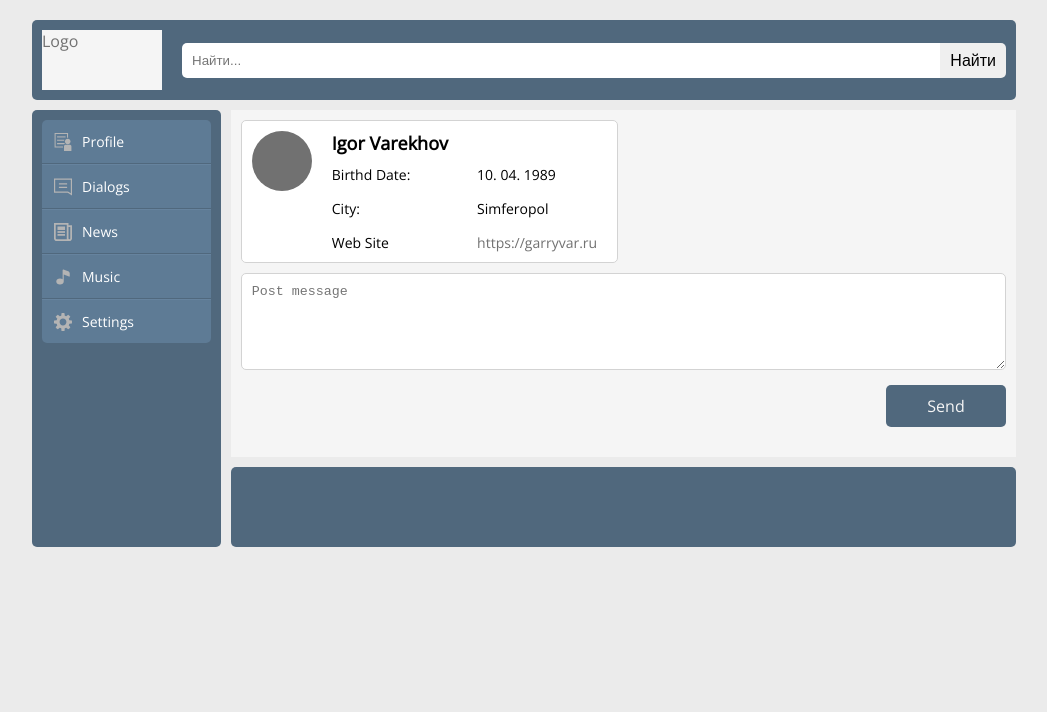
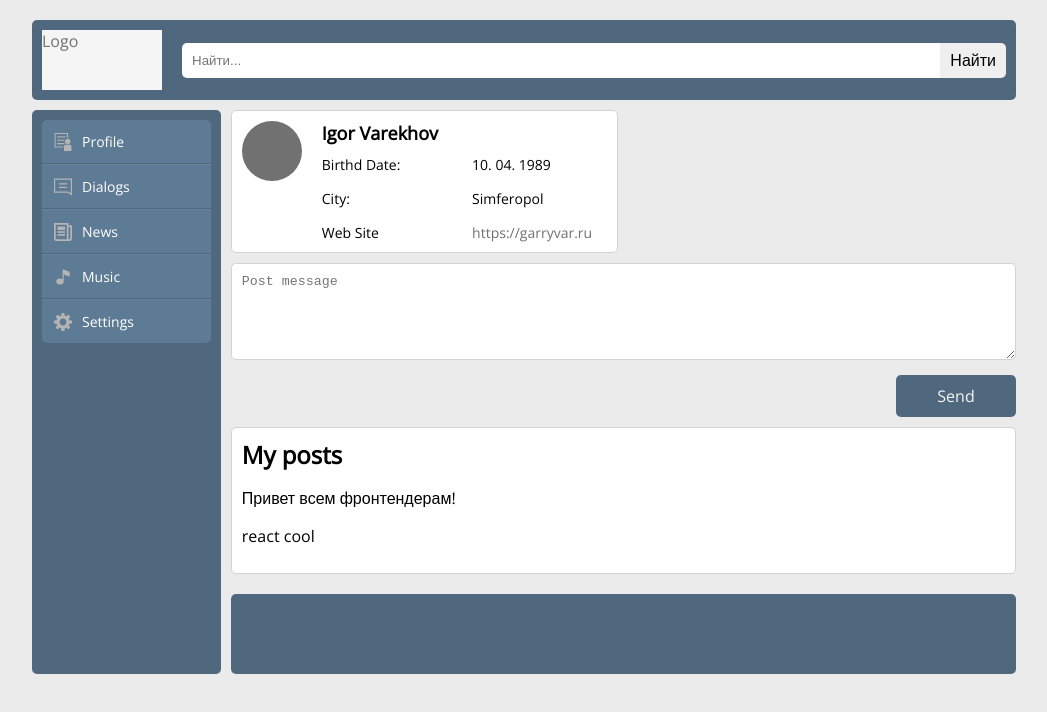
Before and after one commit to GarryVar/social-app-react, a React (Create React App) app: page /profile in a window 1280 px wide. Shown: the top 712 px of the page, without its empty margins (116-1163 px from the left). Built offline with nearby package versions, Linux system fonts and the light colour scheme.

Commit message:
Refactored

```diff
--- a/src/App.jsx
+++ b/src/App.jsx
@@ -20,7 +20,7 @@ const App = () => {
     <BrowserRouter>
       <div className={style.App}>
         <div className={style.container}>
-          <div className="social-wrapper">
+          <div className={style.wrapper}>
             <Header />
             <Aside data={links} />
 
--- a/src/App.module.css
+++ b/src/App.module.css
@@ -2,17 +2,37 @@
     padding-top: 20px;
     padding-bottom: 20px;
 }
+
 .container {
     padding-left: 10px;
     padding-right: 10px;
+    width: auto;
+}
 
-  width: auto;
+.wrapper {
+    display: grid;
+    gap: 10px;
+    grid-template-columns: 1fr min-content;
+    grid-template-rows: 80px 1fr 80px;
+    grid-template-areas: "header aside" "content content" "footer footer";
+    min-height: 400px;
+}
+
+@media(min-width: 648px) {
+    .wrapper {
+        grid-template-columns: repeat(2, 1fr);
+    }
 }
 
 @media(min-width: 768px) {
     .container {
         padding-left: 20px;
         padding-right: 20px;
+    }
+    .wrapper {
+        grid-template-columns: repeat(5, 1fr);
+        grid-template-rows: min-content 1fr 80px;
+        grid-template-areas: "header header header header header" "aside content content content content" "aside footer footer footer footer";
     }
 }
 
--- a/src/components/social-app/Content/Content.module.css
+++ b/src/components/social-app/Content/Content.module.css
@@ -4,9 +4,9 @@
 }
 
 .inner {
-  padding: var(--gap-inner);
+    /* padding: var(--gap-inner); */
     height: 100%;
-  background-color: var(--content-bg-color);
+    /* background-color: var(--content-bg-color); */
 }
 
 @keyframes gradient {
--- /dev/null
+++ b/src/components/social-app/Dialogs/DialogItem/DialogItem.jsx
@@ -0,0 +1,12 @@
+import { Link } from 'react-router-dom';
+import style from '../Dialogs.module.css';
+
+const DialogItem = ({ id, name }) => {
+  return (
+    <li className={style.dialog}>
+      <Link to={`/dialogs/${id}`}>{name}</Link>
+    </li >
+  )
+}
+
+export default DialogItem;
--- a/src/components/social-app/Dialogs/Dialogs.jsx
+++ b/src/components/social-app/Dialogs/Dialogs.jsx
@@ -1,37 +1,37 @@
 import style from './Dialogs.module.css';
-import { Link } from 'react-router-dom';
-
-const DialogItem = ({ id, name }) => {
-  return (
-    <li className={style.dialog}>
-      <Link to={`/dialogs/${id}`}>{name}</Link>
-    </li >
-  )
-}
-
-
-const Message = ({ value }) => {
-  return (
-    <div className={style.messag}>{value}</div>
-  )
-}
+import DialogItem from './DialogItem/DialogItem';
+import Message from './Message/Message';
 
 
 const Dialogs = () => {
+
+  let dialogs = [
+    { name: "Димон", id: 1 },
+    { name: "Игорь", id: 2 },
+    { name: "Артём", id: 3 },
+    { name: "Саша", id: 4 },
+    { name: "Андрей", id: 5 },
+  ]
+
+  let messages = [
+    { id: 1, message: 'Привет!' },
+    { id: 2, message: 'Здаров ! как ты?' },
+    { id: 3, message: 'Чё делаешь?' },
+    { id: 4, message: 'Вот и я всенм пирвет!' },
+    { id: 5, message: 'И тебе не хворать =)' },
+  ]
+
+
   return (
     <div className={style.dialogs}>
       <ul className={style.dialogsList}>
-        <DialogItem name="Димон" id="1" />
-        <DialogItem name="Игорь" id="2" />
-        <DialogItem name="Артём" id="2" />
-        <DialogItem name="Саша" id="3" />
+        {dialogs
+          .map(d => <DialogItem name={d.name} id={d.id} />)}
       </ul>
 
       <ul className={style.dialogsMessages}>
-        <Message value={'Привет всем!!'} />
-        <Message value={'Здарова'} />
-        <Message value={'Как дела?'} />
-        <Message value={'Все норм'} />
+        {messages
+          .map(m => <Message value={m.message} />)}
       </ul>
 
     </div>
--- a/src/components/social-app/Dialogs/Dialogs.module.css
+++ b/src/components/social-app/Dialogs/Dialogs.module.css
@@ -2,6 +2,10 @@
     display: grid;
     gap: 20px;
     grid-template-columns: 180px 1fr;
+    padding: var(--gap-inner);
+    background-color: white;
+    border-radius: var(--radius-sm);
+    border: 1px solid lightgray;
 }
 
 .dialogsList {
--- /dev/null
+++ b/src/components/social-app/Dialogs/Message/Message.jsx
@@ -0,0 +1,9 @@
+import style from '../Dialogs.module.css';
+
+const Message = ({ value }) => {
+  return (
+    <div className={style.message}>{value}</div>
+  )
+}
+
+export default Message;
--- /dev/null
+++ b/src/components/social-app/Profile/MyPosts/MyPosts.jsx
@@ -0,0 +1,20 @@
+import PostItem from '../PostItem/PostItem';
+import style from '../Profile.module.css';
+
+const MyPosts = () => {
+  let posts = [
+    { id: 1, message: 'Привет всем фронтендерам!' },
+    { id: 2, message: 'react cool' },
+  ]
+
+  return (
+    <section className={style.posts}>
+      <h2>My posts</h2>
+      <ul className={style.list}>
+        {posts.map(m => <PostItem message={m.message} />)}
+      </ul>
+    </section>
+  )
+}
+
+export default MyPosts;
--- /dev/null
+++ b/src/components/social-app/Profile/PostItem/PostItem.jsx
@@ -0,0 +1,9 @@
+const PostItem = ({ message }) => {
+  return (
+    <>
+      <p>{message}</p>
+    </>
+  )
+}
+
+export default PostItem;
--- a/src/components/social-app/Profile/Profile.jsx
+++ b/src/components/social-app/Profile/Profile.jsx
@@ -2,6 +2,7 @@ import style from './Profile.module.css';
 import MessageForm from './../MessageForm/MessaageForm';
 import User from './../Vidget/VidgetContent/User';
 import Vidget from '../Vidget/Vidget';
+import MyPosts from './MyPosts/MyPosts';
 
 const Profile = () => {
   return (
@@ -14,9 +15,11 @@ const Profile = () => {
           <Vidget data={<User />} />
         </div>
 
+
         {/* Footer */}
         <div className="footer">
           <MessageForm />
+          <MyPosts />
         </div>
       </div>
     </div>
--- a/src/components/social-app/Profile/Profile.module.css
+++ b/src/components/social-app/Profile/Profile.module.css
@@ -15,7 +15,6 @@
     gap: 10px;
     grid-template-columns: 20px 1fr;
     align-items: center;
-
     padding: 8px;
     border-radius: var(--radius-sm);
     color: var(--content-bg-color);
@@ -39,6 +38,13 @@
     overflow: auto;
 }
 
+.posts {
+    padding: 10px;
+    border: 1px solid var(--light);
+    border-radius: var(--radius-sm);
+    background-color: white;
+    border: 1px solid lightgray;
+}
 
 @media(min-width: 768px) {
     .content {
```
Lines whose indentation alone changed are shown as unchanged.
